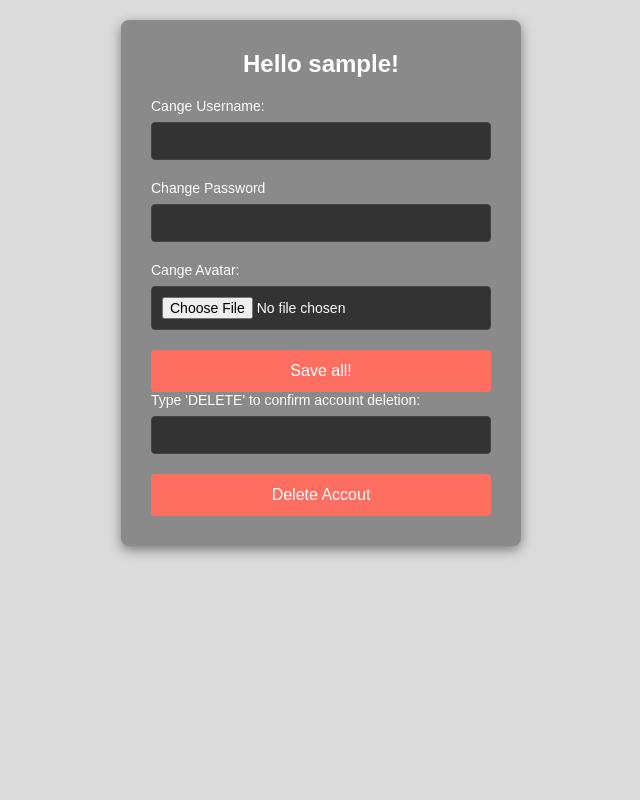
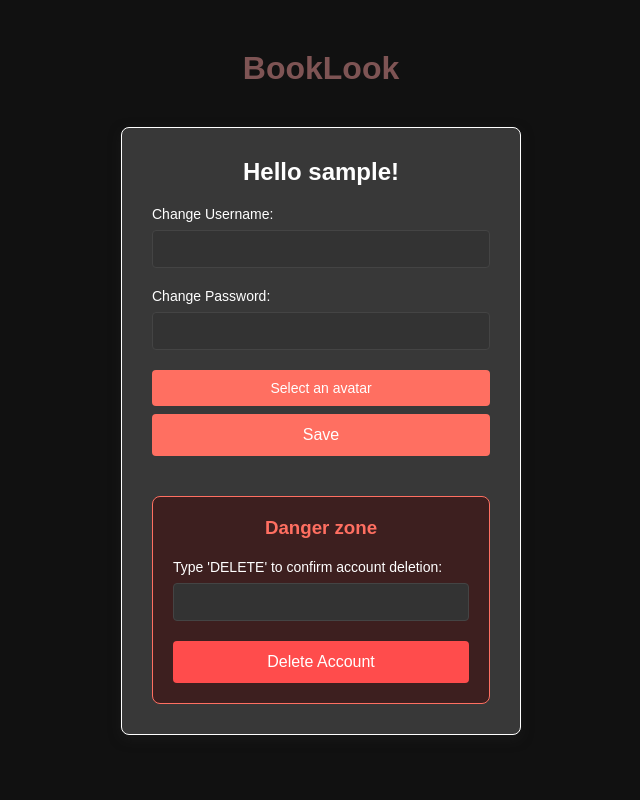
Before and after one commit to Ananas1kexe/django-web-shop, a Django app: page /users/ in a window 1280 px wide. Shown: the whole page, without its empty margins (319-959 px from the left). Run offline with Django 5.2, Linux system fonts and the light colour scheme; the visitor is signed in with stand-in values (Sample User, id 1).

Commit message:
Add files via upload

```diff
--- a/booklook/settings.py
+++ b/booklook/settings.py
@@ -49,6 +49,8 @@ MIDDLEWARE = [
     "django.middleware.common.CommonMiddleware",
     "django.middleware.csrf.CsrfViewMiddleware",
     "django.contrib.auth.middleware.AuthenticationMiddleware",
+    'main.middleware.BlockedUserMiddleware',
+
     "django.contrib.messages.middleware.MessageMiddleware",
     "django.middleware.clickjacking.XFrameOptionsMiddleware",
 ]
--- a/main/admin.py
+++ b/main/admin.py
@@ -1,6 +1,7 @@
 from django.contrib import admin
-from .models import Book
+from .models import Book, User
 
 
 # Register your models here.
 admin.site.register(Book)
+admin.site.register(User)
--- /dev/null
+++ b/main/middleware.py
@@ -0,0 +1,12 @@
+from django.http import HttpResponse
+from django.utils.deprecation import MiddlewareMixin
+
+class BlockedUserMiddleware(MiddlewareMixin):
+    def process_request(self, request):
+        if request.path.startswith('/admin/login/') or request.path.startswith("/logout") or request.path.startswith("/users"):
+                return None
+
+        user = getattr(request, "user", None)
+        if (user and user.is_authenticated and user.blok and not user.is_superuser):
+            return HttpResponse("Your account is blocked Logout <a href='/logout'>LogOut</a> <a href='/users'> Delete</a>")
+        return None
--- /dev/null
+++ b/main/templates/403.html
@@ -0,0 +1 @@
+"Your account is blocked Logout <a href='/logout'LogOut</a>
--- a/main/templates/users.html
+++ b/main/templates/users.html
@@ -3,7 +3,7 @@
 <head>
     <meta charset="UTF-8">
     <meta name="viewport" content="width=device-width, initial-scale=1.0">
-    <title>BookLook</title>
+    <title>BookLook Profile</title>
     <style>
         * {
             margin: 0;
@@ -13,7 +13,7 @@
 
         body {
             font-family: 'Arial', sans-serif;
-            background: rgb(219, 219, 219);
+            background: rgb(17, 17, 17);
             color: #fff;
             min-height: 100vh;
             display: flex;
@@ -31,28 +31,35 @@
         }
 
         .login-container {
-            background: rgb(138, 138, 138);
+            background: rgb(56, 56, 56);
             border-radius: 8px;
             padding: 30px;
             width: 100%;
             max-width: 400px;
+            border: 1px solid white;
             box-shadow: 0 4px 12px rgba(31, 31, 31, 0.5);
         }
 
-        h2 {
+        h2, .danger-zone h3 {
             text-align: center;
             margin-bottom: 20px;
-            color: rgb(255, 255, 255);
+            color: #fff;
         }
 
-        label {
+        .danger-zone h3 {
+            color: #ff6f61;
+        }
+
+        .form-update label,
+        .form-delete label {
             display: block;
             font-size: 14px;
             margin-bottom: 8px;
             color: #ffffff;
         }
 
-        input {
+        input[type="text"],
+        input[type="password"] {
             width: 100%;
             padding: 10px;
             margin-bottom: 20px;
@@ -65,7 +72,17 @@
 
         input:focus {
             outline: none;
-            border-color: #ff6f61;
+            border-color: #ffffff;
+        }
+
+        button,
+        .file-input-label {
+            display: inline-block;
+            cursor: pointer;
+            border-radius: 4px;
+            font-size: 14px;
+            transition: background 0.3s;
+            text-align: center;
         }
 
         button {
@@ -74,29 +91,53 @@
             background: #ff6f61;
             color: #fff;
             border: none;
-            border-radius: 4px;
             font-size: 16px;
             cursor: pointer;
-            transition: background 0.3s;
         }
 
         button:hover {
             background: #e04e45;
         }
 
-        .link-register {
-            display: block;
-            text-align: center;
-            margin-top: 15px;
-            color: rgb(255, 255, 255);
-            text-decoration: none;
-            font-size: 14px;
-            transition: color 0.5s;
+        .form-update {
+            margin-bottom: 40px;
         }
 
-        .link-register:hover {
-            color: rgb(0, 0, 0);
-            text-decoration: underline;
+        .file-input {
+            display: none;
+        }
+        .file-input-label {
+            padding: 10px 15px;
+            background: #ff6f61;
+            color: #fff;
+            margin-bottom: 20px;
+            width: 100%;
+            box-sizing: border-box;
+        }
+        .file-input-label:hover {
+            background: #e04e45;
+        }
+
+        .danger-zone {
+            padding: 20px;
+            background: #3d1f1f;
+            border: 1px solid #ff6f61;
+            border-radius: 8px;
+            margin-top: 20px;
+        }
+
+        .btn-danger {
+            background: #ff4c4c;
+            color: #fff;
+            border: none;
+            padding: 12px;
+            width: 100%;
+            border-radius: 4px;
+            cursor: pointer;
+            font-size: 16px;
+        }
+        .btn-danger:hover {
+            background: #e03e3e;
         }
 
         .error-message {
@@ -104,65 +145,50 @@
             color: #ff6f61;
             margin-top: 10px;
         }
-
-
     </style>
 </head>
 <body>
-
-
-
-
+    <h1>BookLook</h1>
     <div class="login-container">
         {% if user %}
             {% if user.avatar %}
-            <img src="{{ user.avatar.url }}" alt="User Avatar" style="width: 100px; height: 100px; border-radius: 50%; margin-bottom: 20px;">
+            <img src="{{ user.avatar.url }}" alt="User Avatar" style="width: 100px; height: 100px; border-radius: 50%; margin: 0 auto 20px; display: block;">
             {% endif %}
             <h2>Hello {{ user.username }}!</h2>
         {% else %}
             <h2>Hello Guest!</h2>
         {% endif %}
 
-
-
-        <form method="POST" enctype="multipart/form-data">
+        <form method="POST" enctype="multipart/form-data" class="form-update">
             {% csrf_token %}
 
+            <label for="username">Change Username:</label>
+            <input type="text" name="username" id="username"/>
 
+            <label for="password">Change Password:</label>
+            <input type="password" name="password" id="password"/>
 
+            <label for="avatar" class="file-input-label">
+                Select an avatar
+                <input type="file" name="avatar" id="avatar" class="file-input"/>
+            </label>
 
-            <label for="username">Cange Username:</label>
-            <input type="text" name="username" id="username" required/>
-
-            <label for="password">Change Password</label>
-            <input type="password" name="password" id="password" required/>
-
-
-            <label for="avatar">Cange Avatar:</label>
-            <input type="file" name="avatar" id="avatar" required/>
-
-
-
-            <button type="submit">Save all!</button>
-
-            {% if error %}
-                <p class="error-message">{{error}}</p>
-            {% endif %}
+            <button type="submit">Save</button>
+            {% if error %}<p class="error-message">{{ error }}</p>{% endif %}
         </form>
 
+        <div class="danger-zone">
+            <h3>Danger zone</h3>
+            <form method="POST" enctype="multipart/form-data" class="form-delete">
+                {% csrf_token %}
+                <input type="hidden" name="action" value="delete">
 
-        <form method="POST" enctype="multipart/form-data">
-            {% csrf_token %}
-            <input type="hidden" name="action" value="delete">
+                <label for="confirmation">Type 'DELETE' to confirm account deletion:</label>
+                <input type="text" autocomplete="off" name="confirmation" id="confirmation" required />
 
-            <label for="confirmation">Type 'DELETE' to confirm account deletion:</label>
-            <input type="text" name="confirmation" id="confirmation" required />
-
-            <button type="submit">Delete Accout</button>
-            {% if error %}
-            <p class="error-message">{{error}}</p>
-            {% endif %}
-        </form>
+                <button type="submit" class="btn-danger">Delete Account</button>
+            </form>
+        </div>
     </div>
 </body>
 </html>
--- a/main/views.py
+++ b/main/views.py
@@ -6,15 +6,19 @@ from django.contrib.auth.decorators import login_required
 
 from django.contrib.auth import authenticate, logout, login as auth_login
 from django.contrib.auth.hashers import make_password, check_password
-from django.http import JsonResponse, HttpResponseRedirect
+from django.http import JsonResponse, HttpResponseRedirect, HttpResponseForbidden
 # Create your views here.
 @ratelimit(key="ip", rate="5/s", method=["POST", "GET"], block=True)
 def index(request):
 
-    user_id = request.session.get("user_id")
-    user = User.objects.get(id=user_id) if user_id else None
+
+    user = request.user if request.user.is_authenticated else None
+    # user_id = request.session.get("user_id")
+    # user = User.objects.get(id=user_id) if user_id else None
     books = Book.objects.all()
     return render(request, "index.html", {"books": books, "user": user})
+
+
 
 
 def logouts(request):
@@ -29,7 +33,7 @@ def users(request):
     if request.method == "POST":
         if request.POST.get("action") == "delete":
             confirmation = request.POST.get("confirmation")
-            if confirmation == "DELETE":
+            if confirmation == f"DELETE":
 
                 user.delete()
                 logout(request)
@@ -46,7 +50,10 @@ def users(request):
 
 
             if new_username:
-                user.username = new_username
+                if User.objects.exclude(id=user.id).filter(username=new_username).exists():
+                    return render(request, "users.html", {"user":user, "error": "this name is alredy use"})
+                else:
+                    user.username = new_username
             if password:
                 user.set_password(password)
             if avatar:
@@ -78,8 +85,8 @@ def register(request):
         new_user.save()
 
 
-
-        request.session["user_id"] = new_user.id
+        auth_login(request, new_user)
+        # request.session["user_id"] = new_user.id
         response = redirect("index")
         response.set_cookie("auth", "true", max_age=3600000, secure=True)
         return response
@@ -97,7 +104,7 @@ def login(request):
 
         if  user and check_password(password, user.password):
             auth_login(request, user)
-            request.session["user_id"] = user.id
+            # request.session["user_id"] = user.id
             response = redirect("index")
             response.set_cookie("auth", "true", max_age=36000000, secure=True)
             return response
```
Also changed, not shown: main/templates/index.html (+50 -16 lines), main/templates/login.html (+7 -6 lines), main/templates/register.html (+8 -6 lines), models.py (added, +76 -0 lines).
